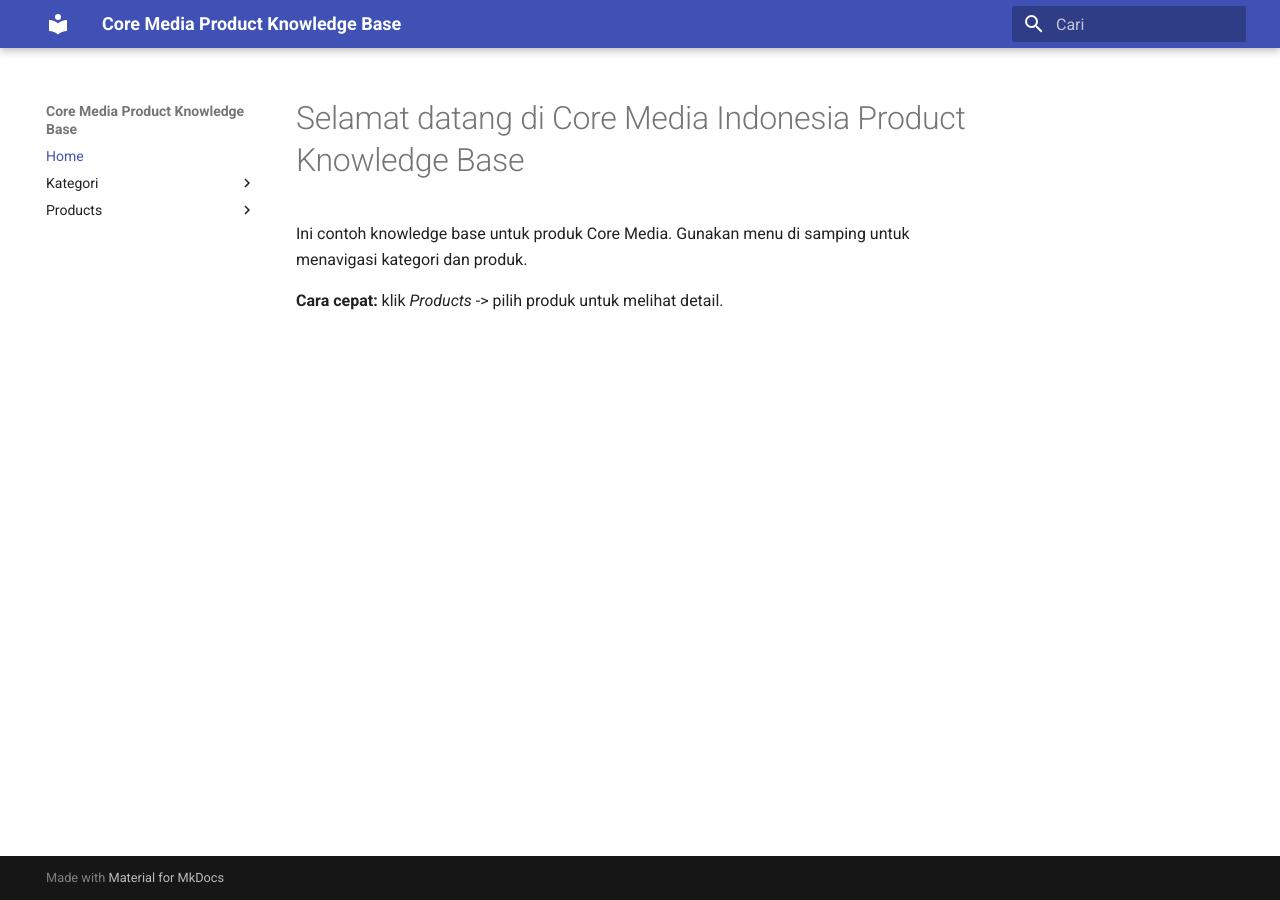
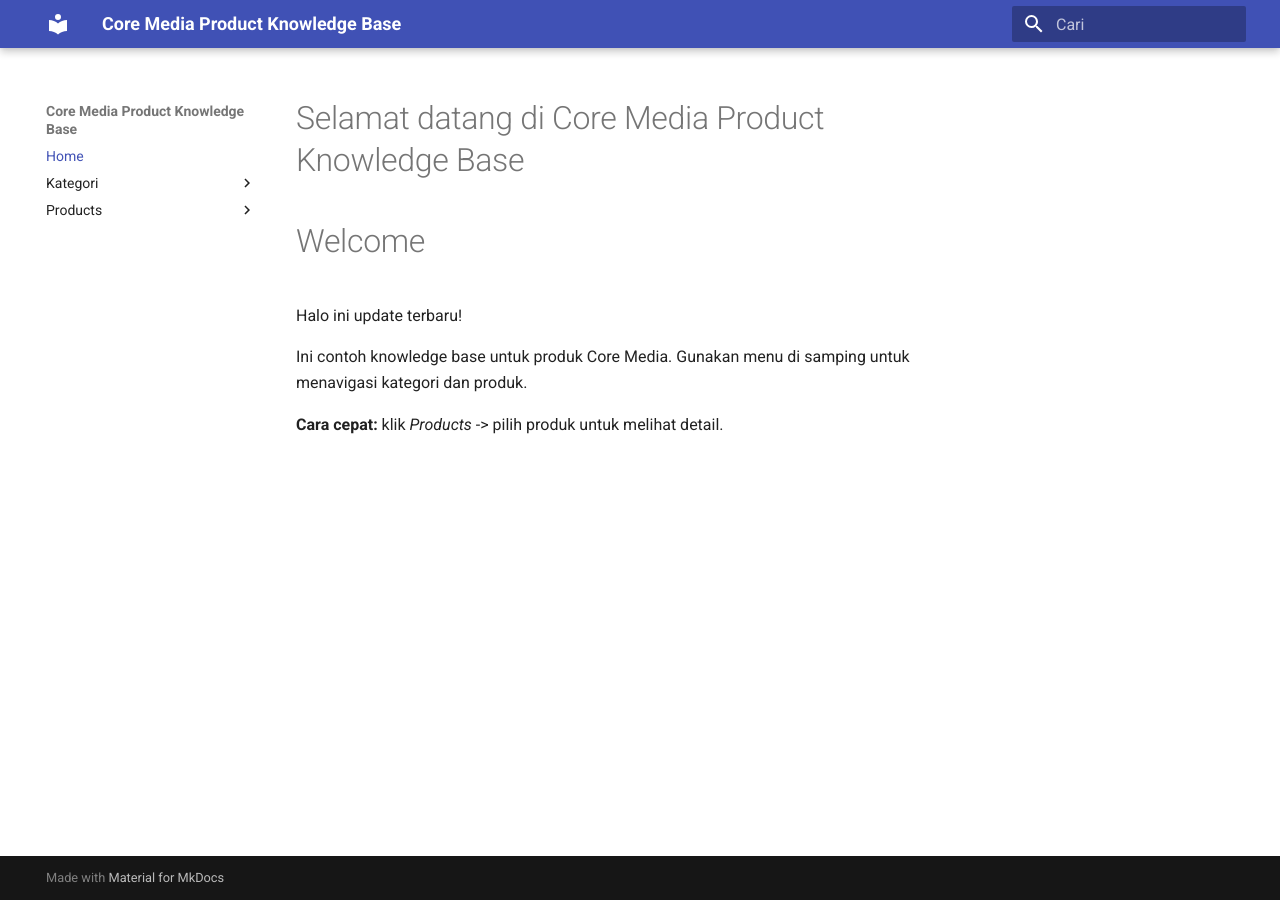
Before and after one commit to aluhadyareza/cm-knowledge-base, an MkDocs documentation site: the page built from docs/index.md, in a window 1280 px wide. Built offline with MkDocs 1.6.1 and Material for MkDocs 9.7.7, drawn with Linux system fonts in a browser that asks for light colours.

Commit message:
test update

```diff
--- a/docs/index.md
+++ b/docs/index.md
@@ -1,4 +1,7 @@
-#Selamat datang di Core Media Indonesia Product Knowledge Base
+#Selamat datang di Core Media Product Knowledge Base
+
+# Welcome
+Halo ini update terbaru!
 
 Ini contoh knowledge base untuk produk Core Media. Gunakan menu di samping untuk menavigasi kategori dan produk.
 
```
